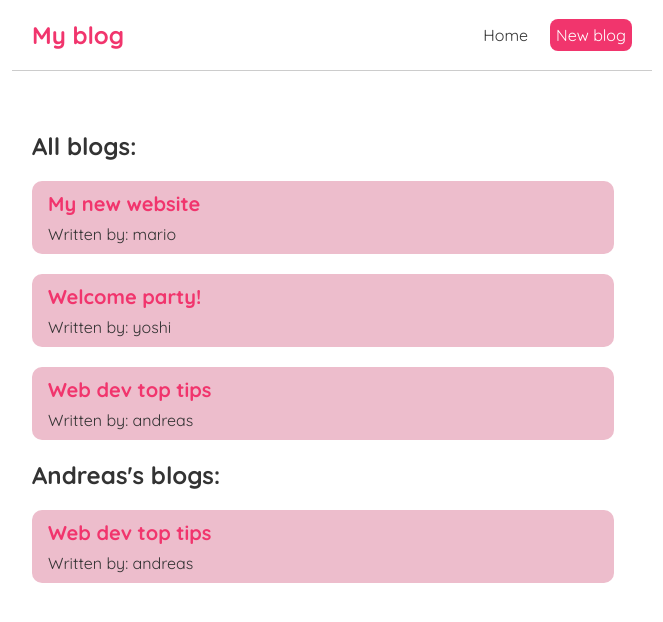
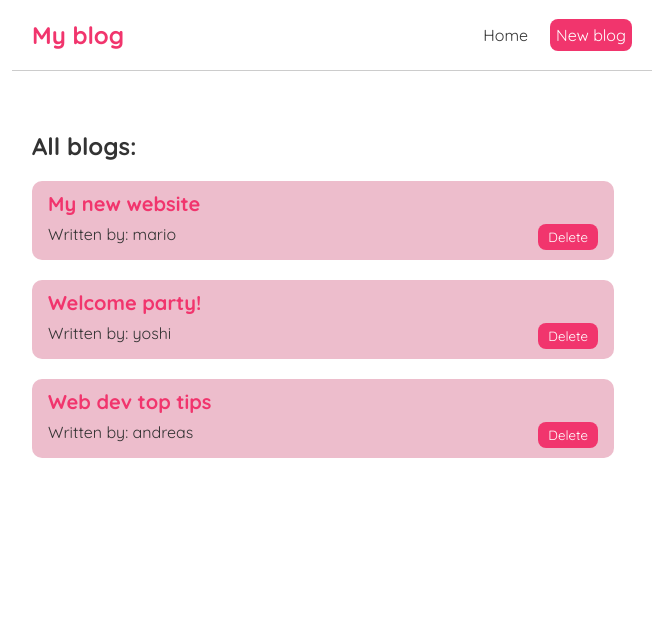
Before and after one commit to AndreasAvetisian/react-js-training, a React (Create React App) app: page / in a window 1280 px wide. Shown: the top 622 px of the page, without its empty margins (308-971 px from the left). Built offline with nearby package versions, Linux system fonts and the light colour scheme.

Commit message:
Functions as props
Added delete buttons

```diff
--- a/src/BlogList.js
+++ b/src/BlogList.js
@@ -1,4 +1,4 @@
-const BlogList = ({ blogs, title }) => {
+const BlogList = ({ blogs, title, handleDelete }) => {
 
     return (
         <div className="blog-list">
@@ -6,7 +6,14 @@
             {blogs.map((blog) => (
                 <div className="blog-preview" key={blog.id}>
                     <h2>{ blog.title }</h2>
-                    <p>Written by: { blog.author }</p>
+                    <div className="blog-preview-content">
+                        <p>Written by: { blog.author }</p>
+                        <button
+                            onClick={() => handleDelete(blog.id)}
+                            className='deleteBlog'
+                        >Delete
+                        </button>
+                    </div>
                 </div>
             ))}
         </div>
--- a/src/Home.js
+++ b/src/Home.js
@@ -9,10 +9,19 @@
         { title: 'Web dev top tips', body: 'lorem ipsum...', author: 'andreas', id: 3 }
     ]);
 
+    const handleDelete = (id) => {
+        const newBlogs = blogs.filter(blog => blog.id !== id);
+        setBlogs(newBlogs);
+    }
+
     return (
         <div className="home">
-            <BlogList blogs={blogs} title='All blogs:'/>
-            <BlogList blogs={blogs.filter((blog) => blog.author === 'andreas')} title="Andreas's blogs:"/>
+            <BlogList
+                blogs={blogs}
+                title='All blogs:'
+                handleDelete={handleDelete}
+            />
+            {/* <BlogList blogs={blogs.filter((blog) => blog.author === 'andreas')} title="Andreas's blogs:"/> */}
         </div>
     );
 }
--- a/src/index.css
+++ b/src/index.css
@@ -58,3 +58,19 @@
   color: #f1356d;
   margin-bottom: 8px;
 }
+.blog-preview-content {
+  display: flex;
+  justify-content: space-between;
+}
+.deleteBlog {
+  color: white;
+  background-color: #f1356d;
+  border-radius: 8px;
+  padding: 5px 10px;
+  border: 0;
+}
+.deleteBlog:hover {
+  color: white;
+  background-color: #ff0000;
+  box-shadow: 1px 5px 8px rgba(0,0,0,0.1);
+}
```
